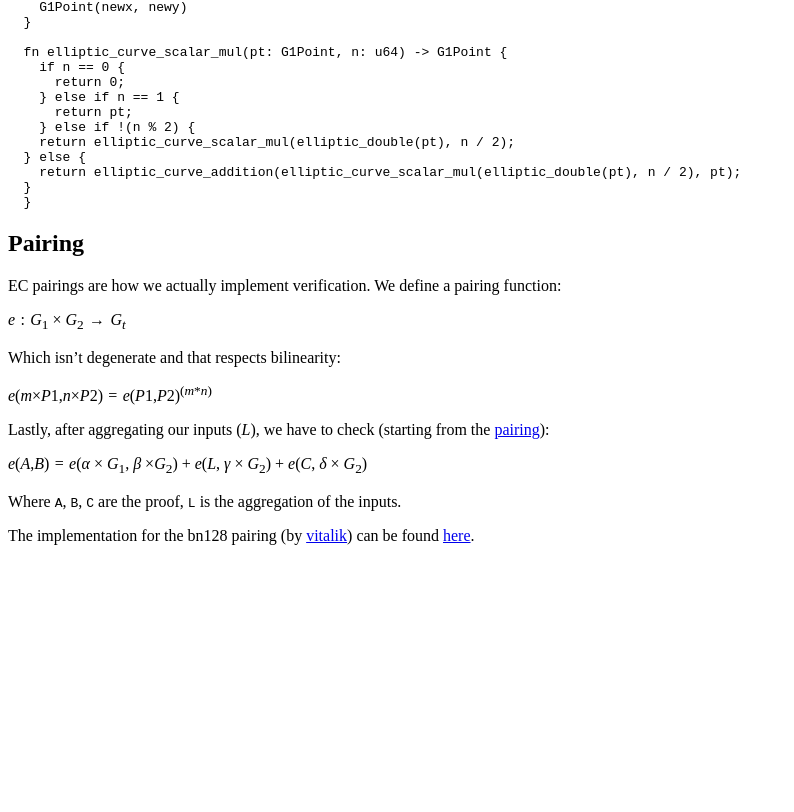
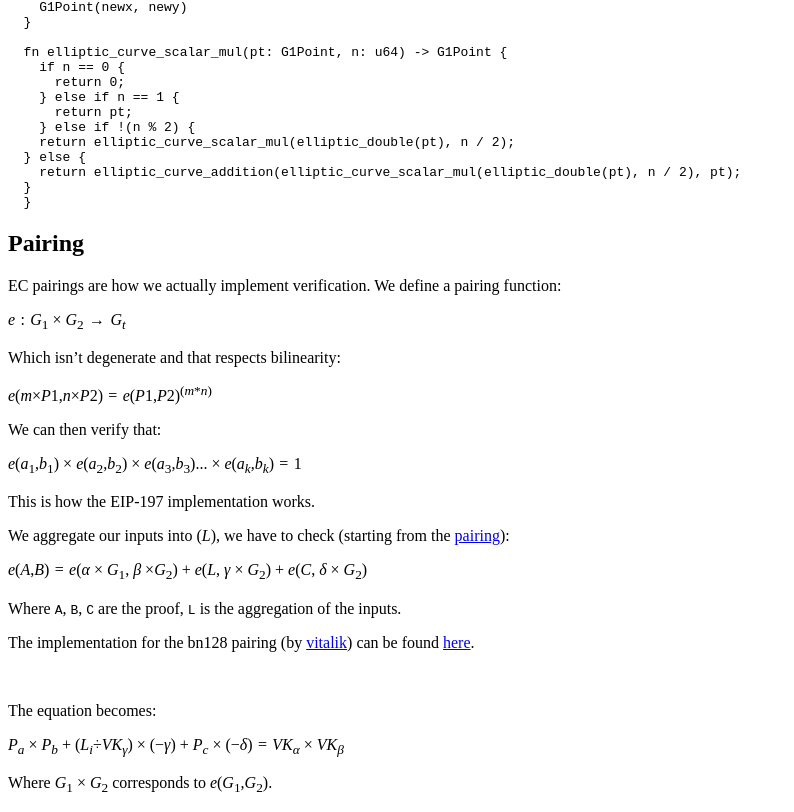
Before and after one commit to heytdep/heytdep-blog, a plain HTML site: page comp_posts/2)--Rust:-Groth16-Proof-Verification-From-Scratch/index.html in a window 1280 px wide. Shown: the part 3564-4376 px from the top of the page, without its empty margins (0-794 px from the left). Before the commit the page ends 4125 px from the top, so only its background shows below. Drawn offline with Linux system fonts and the light colour scheme.

Commit message:
updating zk verif from scratch

```diff
--- a/comp_posts/2)--Rust:-Groth16-Proof-Verification-From-Scratch/index.html
+++ b/comp_posts/2)--Rust:-Groth16-Proof-Verification-From-Scratch/index.html
@@ -252,7 +252,11 @@ class="math display"><em>e</em> : <em>G</em><sub>1</sub> × <em>G</em><s
 <p>Which isn’t degenerate and that respects bilinearity:</p>
 <p><span
 class="math display"><em>e</em>(<em>m</em>×<em>P</em>1,<em>n</em>×<em>P</em>2) = <em>e</em>(<em>P</em>1,<em>P</em>2)<sup>(<em>m</em>*<em>n</em>)</sup></span></p>
-<p>Lastly, after aggregating our inputs (<span
+<p>We can then verify that:</p>
+<p><span
+class="math display"><em>e</em>(<em>a</em><sub>1</sub>,<em>b</em><sub>1</sub>) × <em>e</em>(<em>a</em><sub>2</sub>,<em>b</em><sub>2</sub>) × <em>e</em>(<em>a</em><sub>3</sub>,<em>b</em><sub>3</sub>)... × <em>e</em>(<em>a</em><sub><em>k</em></sub>,<em>b</em><sub><em>k</em></sub>) = 1</span></p>
+<p>This is how the EIP-197 implementation works.</p>
+<p>We aggregate our inputs into (<span
 class="math inline"><em>L</em></span>), we have to check (starting from
 the <a
 href="https://xn--2-umb.com/22/pairings/index.html">pairing</a>):</p>
@@ -263,3 +267,11 @@ class="math display"><em>e</em>(<em>A</em>,<em>B</em>) = <em>e</em>(<em>α</
 <p>The implementation for the bn128 pairing (by <a
 href="https://vitalik.ca">vitalik</a>) can be found <a
 href="https://github.com/ethereum/py_pairing/blob/master/py_ecc/bn128/bn128_pairing.py#L68">here</a>.</p>
+<p> </p>
+<p>The equation becomes:</p>
+<p><span
+class="math display"><em>P</em><sub><em>a</em></sub> × <em>P</em><sub><em>b</em></sub> + (<em>L</em><sub><em>i</em></sub>÷<em>V</em><em>K</em><sub><em>γ</em></sub>) × (−<em>γ</em>) + <em>P</em><sub><em>c</em></sub> × (−<em>δ</em>) = <em>V</em><em>K</em><sub><em>α</em></sub> × <em>V</em><em>K</em><sub><em>β</em></sub></span></p>
+<p>Where <span
+class="math inline"><em>G</em><sub>1</sub> × <em>G</em><sub>2</sub></span>
+corresponds to <span
+class="math inline"><em>e</em>(<em>G</em><sub>1</sub>,<em>G</em><sub>2</sub>)</span>.</p>
```
Also changed, not shown: 1 other file.
